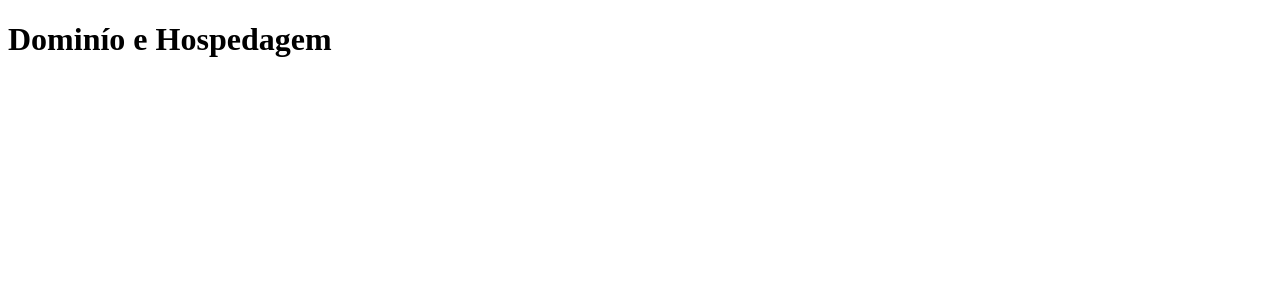
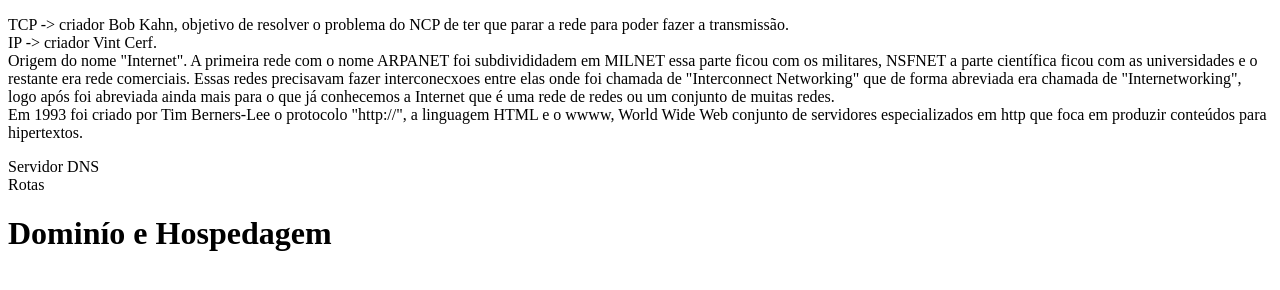
Before and after one commit to bartoinf/Tutorial-HTML-CSS-JAVASCRIPT, a plain HTML site: page index.html in a window 1280 px wide. Drawn offline with Linux system fonts and the light colour scheme.

Commit message:
principais tecnologias
principais tecnologias

```diff
--- a/index.html
+++ b/index.html
@@ -6,6 +6,12 @@
     <title>Estudo Web</title>
 </head>
 <body>
+    <p>TCP -> criador Bob Kahn, objetivo de resolver o problema do NCP de ter que parar a rede para poder fazer a transmissão.<br>
+    IP -> criador Vint Cerf.<br>
+    Origem do nome "Internet". A primeira rede com o nome ARPANET foi subdivididadem em MILNET essa parte ficou com os militares, NSFNET a parte científica ficou com as universidades e o restante era rede comerciais. Essas redes precisavam fazer interconecxoes entre elas onde foi chamada de "Interconnect Networking" que de forma abreviada era chamada de "Internetworking", logo após foi abreviada ainda mais para o que já conhecemos a Internet que é uma rede de redes ou um conjunto de muitas redes.<br>
+    Em 1993 foi criado por Tim Berners-Lee o protocolo "http://", a linguagem HTML e o wwww, World Wide Web conjunto de servidores especializados em http que foca em produzir conteúdos para hipertextos.</p>
+    <p>Servidor DNS<br>
+    Rotas</p>
     <h1>Dominío e Hospedagem</h1>
     <p></p>
 </body>
```
